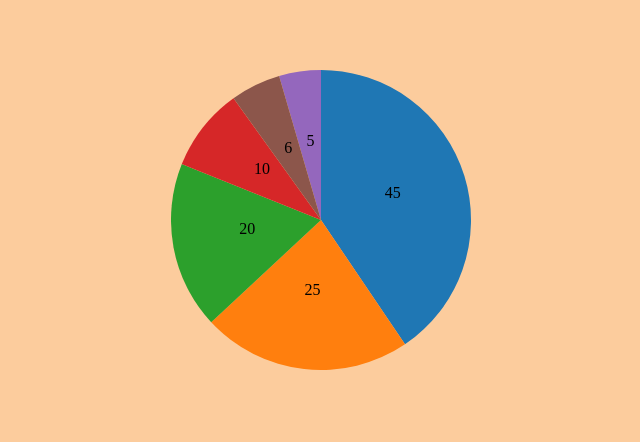
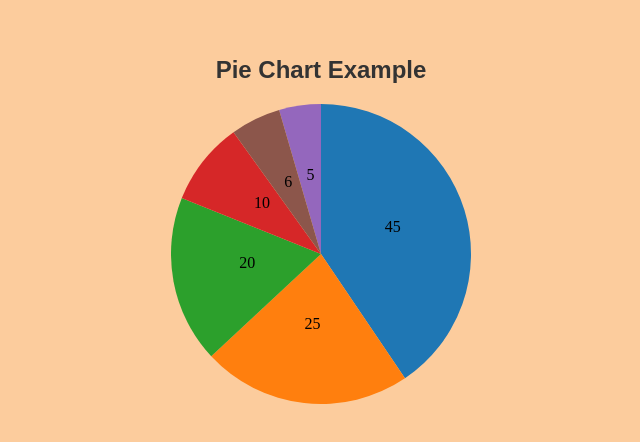
Before and after one commit to HAN69696969/LAB-C0S30045, a plain HTML site: page Lab7.2.html in a window 1280 px wide. Shown: the part 180-622 px from the top of the page, without its empty margins (319-959 px from the left). Drawn offline with nearby package versions, Linux system fonts and the light colour scheme.

Commit message:
Update Lab7.2.html

```diff
--- a/Lab7.2.html
+++ b/Lab7.2.html
@@ -11,16 +11,23 @@
             display: flex;
             justify-content: center;
             align-items: center;
+            flex-direction: column;
             height: 100vh;
             margin: 0;
         }
         svg {
             display: block;
         }
+        h2 {
+            margin-bottom: 20px;
+            font-family: Arial, sans-serif;
+            color: #333;
+        }
     </style>
 </head>
 <body>
 
+    <h2>Pie Chart Example</h2>
     <svg width="300" height="300"></svg>
 
     <script>
```
